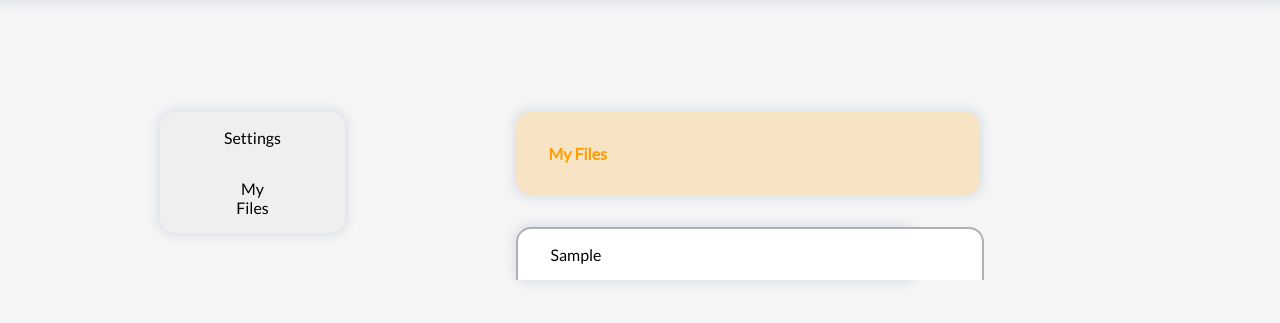
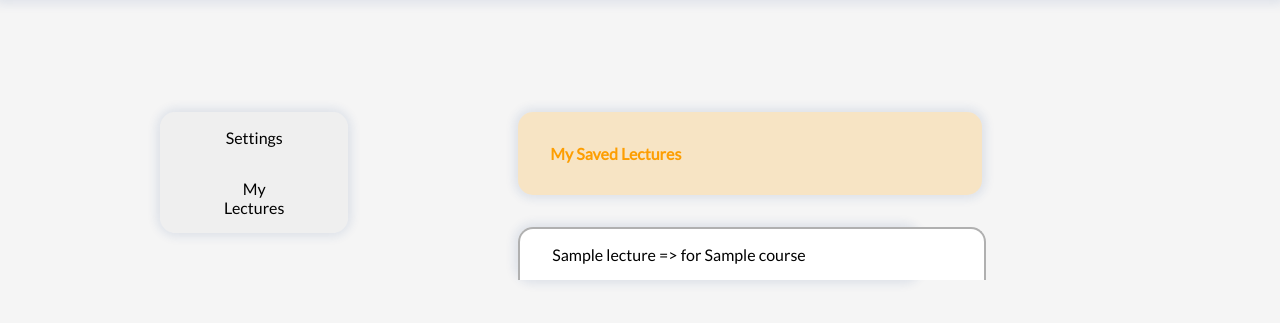
Before and after one commit to Ishitanarsiker/WAD2_GroupProject, a Django app: template lectureFinder/templates/lectureFinderApp/members.html in a window 1280 px wide. Shown: the part 83-406 px from the top of the page. Run offline with Django 3.2, Linux system fonts and the light colour scheme; tables that the repository leaves empty hold one stand-in row (values such as "Sample post"); the template is opened without the code that fills it: values that come from a table or form of the project are taken from there, most other values are stand-ins (such as "Sample title", 1, 10 or a date in 2020).

Commit message:
Members view partially complete, waiting for user authentication logic to be completed.

```diff
--- a/lectureFinder/templates/lectureFinderApp/members.html
+++ b/lectureFinder/templates/lectureFinderApp/members.html
@@ -11,31 +11,31 @@
             <div>
                 <div class="side-menu">
                     <button class="side-menu-cell side-menu-top">Settings</button>
-                    <button class="side-menu-cell side-menu-bottom">My Files</button>
+                    <button class="side-menu-cell side-menu-bottom">My Lectures</button>
                 </div>
             </div>
 
             <div class="selected-view">
                 <div class="table-card">
 
-                    <div class="category-title members">My Files</div>
+                    <div class="category-title members">My Saved Lectures</div>
 
                     <div class="table">
-                        {% for list_item in saved_files %}
+                        {% for saved_lecture in saved_lectures %}
                             {% if forloop.first %}
                                 <div class="table-cell table-top members">
                                     <div class="cell-container"><a class="list-item"
-                                                                   href="{% url list_item.url %}">{{ list_item }}</a>
+                                                                   href="{% url 'lectureFinderApp:show_lecture' saved_lecture.lecture.slug %}">{{ saved_lecture.lecture }}</a>
                                     </div>
                                 </div>
                             {% elif forloop.last %}
                                 <div class="table-cell table-bottom members">
-                                    <div class="cell-container"><a class="list-item" href="#">{{ list_item }}</a></div>
+                                    <div class="cell-container"><a class="list-item" href="{% url 'lectureFinderApp:show_lecture' saved_lecture.lecture.slug %}">{{ saved_lecture.lecture }}</a></div>
                                 </div>
                             {% else %}
 
                                 <div class="table-cell members">
-                                    <div class="cell-container"><a class="list-item" href="#">{{ list_item }}</a></div>
+                                    <div class="cell-container"><a class="list-item" href="{% url 'lectureFinderApp:show_lecture' saved_lecture.lecture.slug %}">{{ saved_lecture.lecture }}</a></div>
                                 </div>
                             {% endif %}
                         {% endfor %}
```
Also changed, not shown: lectureFinder/lectureFinderApp/views.py (+14 -2 lines).
